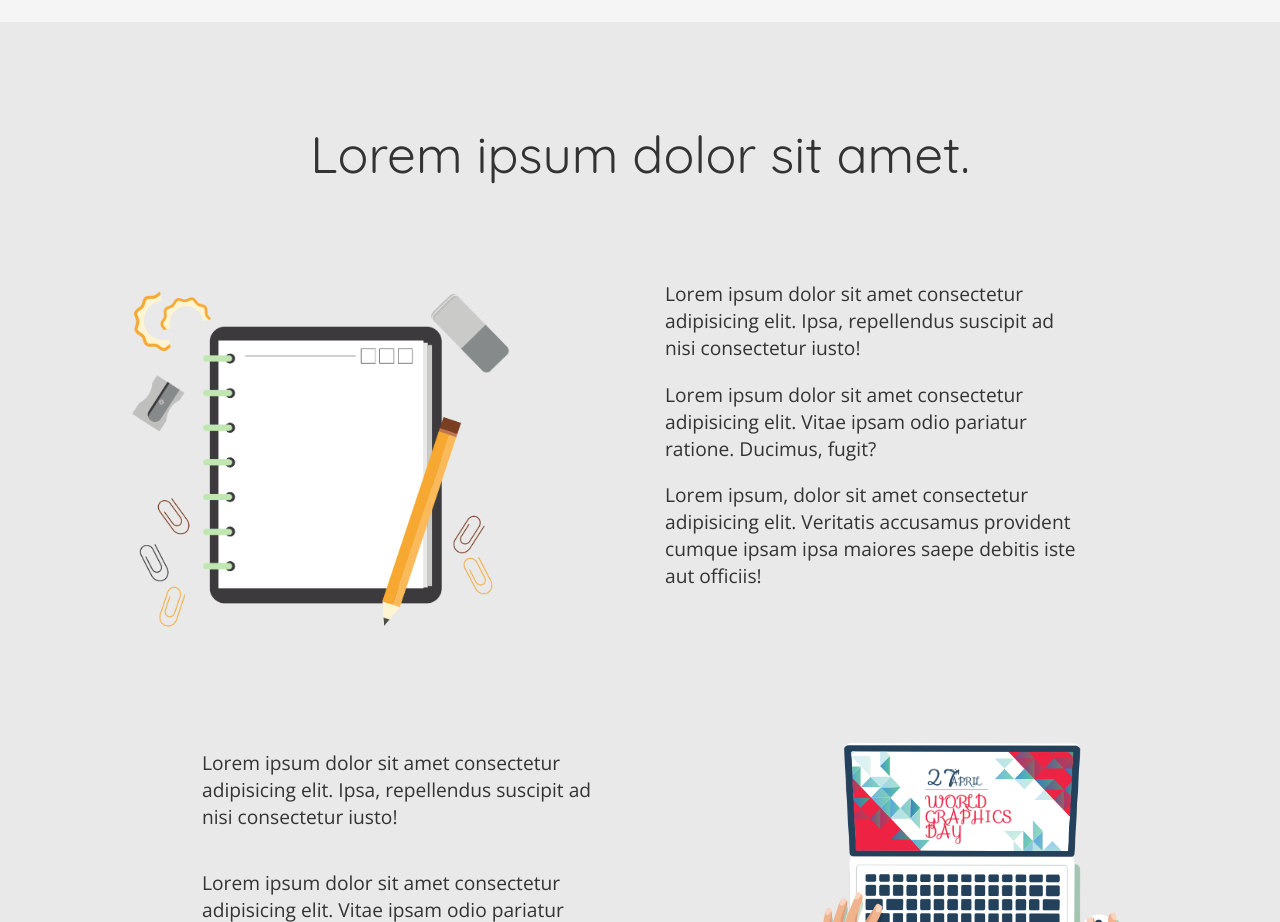
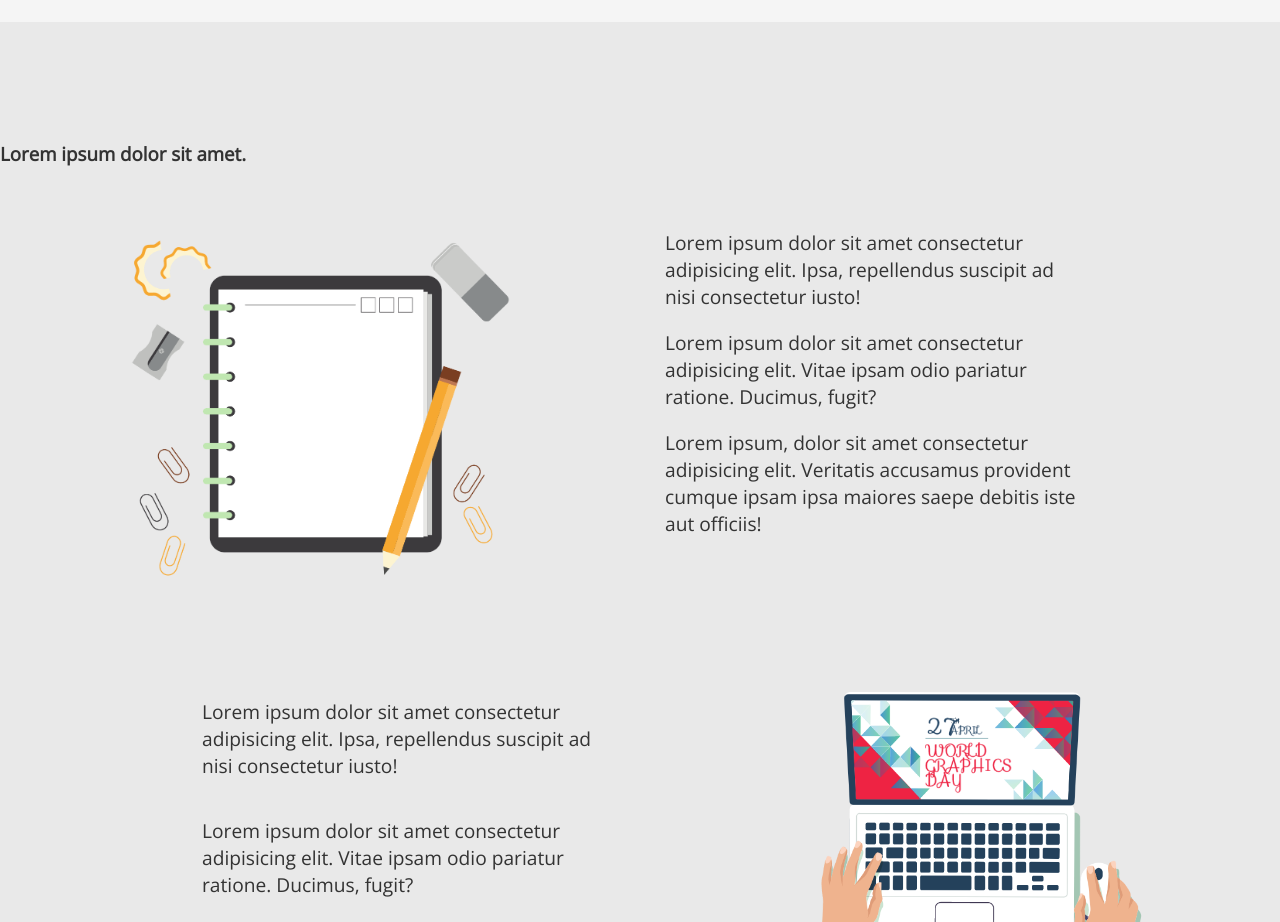
Before and after one commit to nikkilr88/templates, a plain HTML site: page curved-hero/index.html in a window 1280 px wide. Shown: the part 1100-2022 px from the top of the page. Drawn offline with nearby package versions, Linux system fonts and the light colour scheme.

Commit message:
Change additional section h1 to h3

```diff
--- a/curved-hero/index.html
+++ b/curved-hero/index.html
@@ -68,7 +68,7 @@
     <!--  -->
 
     <section class="additional">
-        <h1>Lorem ipsum dolor sit amet.</h1>
+        <h3>Lorem ipsum dolor sit amet.</h3>
 
         <section>
             <div class="image">
```
